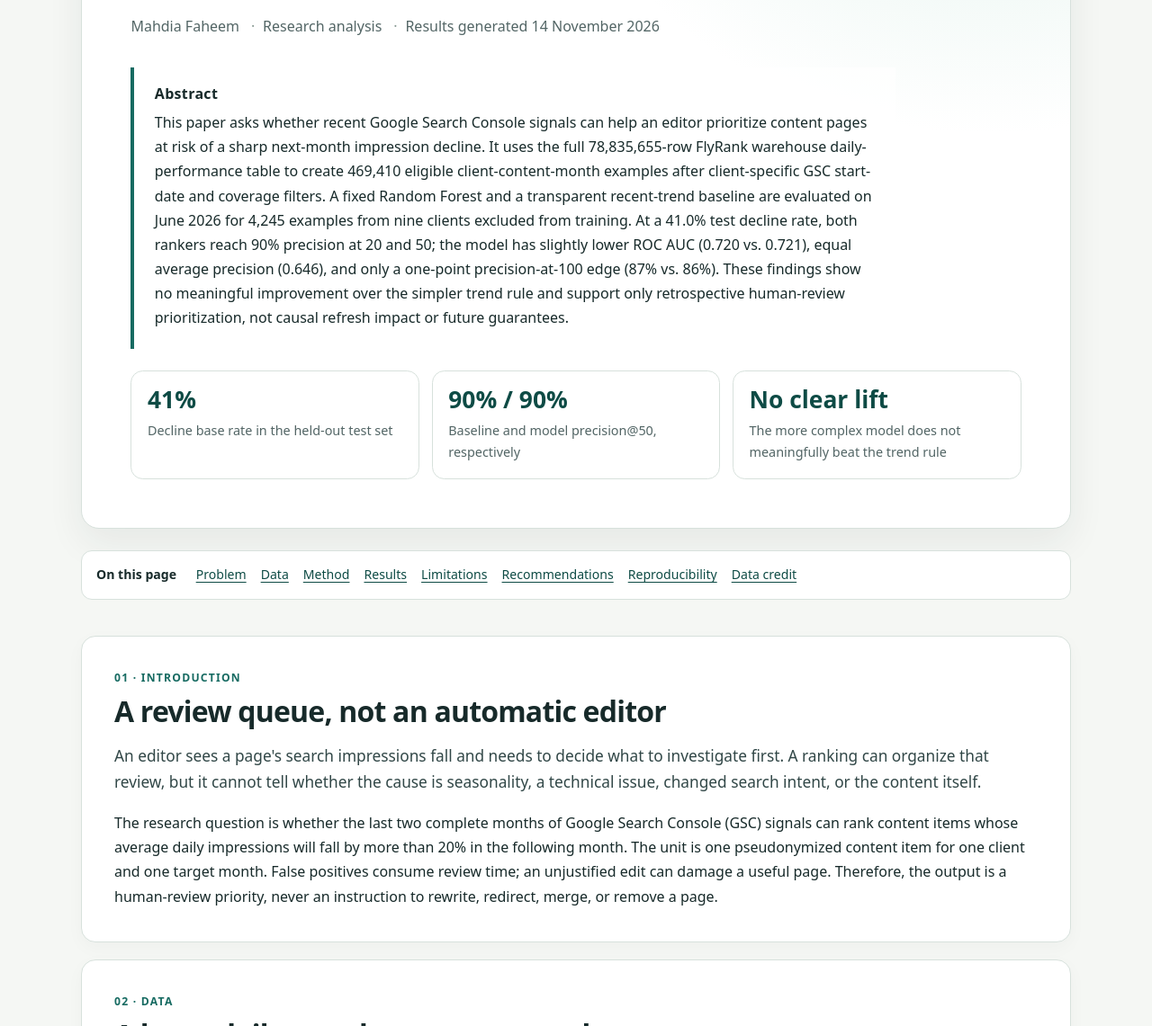
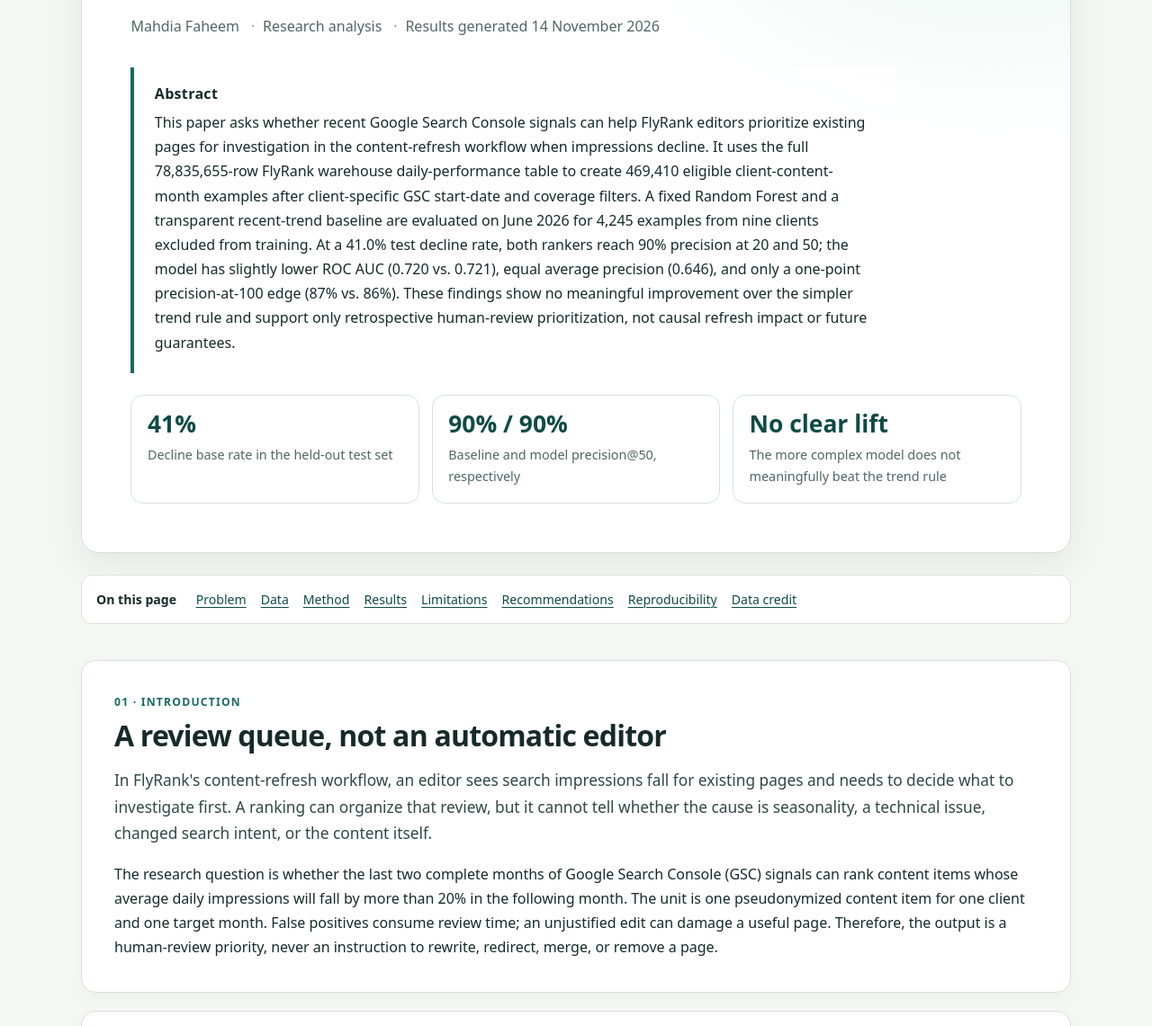
Before and after one commit to MahdiaFaheem/Assignment-1, a plain HTML site: page docs/index.html in a window 1280 px wide. Shown: the part 441-1582 px from the top of the page at 90% size. Drawn offline with Linux system fonts and the light colour scheme.

Commit message:
Complete ML-12 story deliverables
Co-authored-by: Copilot <223556219+Copilot@users.noreply.github.com>

```diff
--- a/docs/index.html
+++ b/docs/index.html
@@ -507,7 +507,7 @@
 
       <div class="abstract" id="abstract">
         <h2>Abstract</h2>
-        <p>This paper asks whether recent Google Search Console signals can help an editor prioritize content pages at risk of a sharp next-month impression decline. It uses the full 78,835,655-row FlyRank warehouse daily-performance table to create 469,410 eligible client-content-month examples after client-specific GSC start-date and coverage filters. A fixed Random Forest and a transparent recent-trend baseline are evaluated on June 2026 for 4,245 examples from nine clients excluded from training. At a 41.0% test decline rate, both rankers reach 90% precision at 20 and 50; the model has slightly lower ROC AUC (0.720 vs. 0.721), equal average precision (0.646), and only a one-point precision-at-100 edge (87% vs. 86%). These findings show no meaningful improvement over the simpler trend rule and support only retrospective human-review prioritization, not causal refresh impact or future guarantees.</p>
+        <p>This paper asks whether recent Google Search Console signals can help FlyRank editors prioritize existing pages for investigation in the content-refresh workflow when impressions decline. It uses the full 78,835,655-row FlyRank warehouse daily-performance table to create 469,410 eligible client-content-month examples after client-specific GSC start-date and coverage filters. A fixed Random Forest and a transparent recent-trend baseline are evaluated on June 2026 for 4,245 examples from nine clients excluded from training. At a 41.0% test decline rate, both rankers reach 90% precision at 20 and 50; the model has slightly lower ROC AUC (0.720 vs. 0.721), equal average precision (0.646), and only a one-point precision-at-100 edge (87% vs. 86%). These findings show no meaningful improvement over the simpler trend rule and support only retrospective human-review prioritization, not causal refresh impact or future guarantees.</p>
       </div>
 
       <div class="quick-results" aria-label="Headline results">
@@ -541,7 +541,7 @@
     <section class="paper-section" id="problem" aria-labelledby="problem-title">
       <p class="section-kicker">01 · Introduction</p>
       <h2 id="problem-title">A review queue, not an automatic editor</h2>
-      <p class="lede">An editor sees a page's search impressions fall and needs to decide what to investigate first. A ranking can organize that review, but it cannot tell whether the cause is seasonality, a technical issue, changed search intent, or the content itself.</p>
+      <p class="lede">In FlyRank's content-refresh workflow, an editor sees search impressions fall for existing pages and needs to decide what to investigate first. A ranking can organize that review, but it cannot tell whether the cause is seasonality, a technical issue, changed search intent, or the content itself.</p>
       <p>The research question is whether the last two complete months of Google Search Console (GSC) signals can rank content items whose average daily impressions will fall by more than 20% in the following month. The unit is one pseudonymized content item for one client and one target month. False positives consume review time; an unjustified edit can damage a useful page. Therefore, the output is a human-review priority, never an instruction to rewrite, redirect, merge, or remove a page.</p>
     </section>
 
```
Also changed, not shown: 2 other files.
